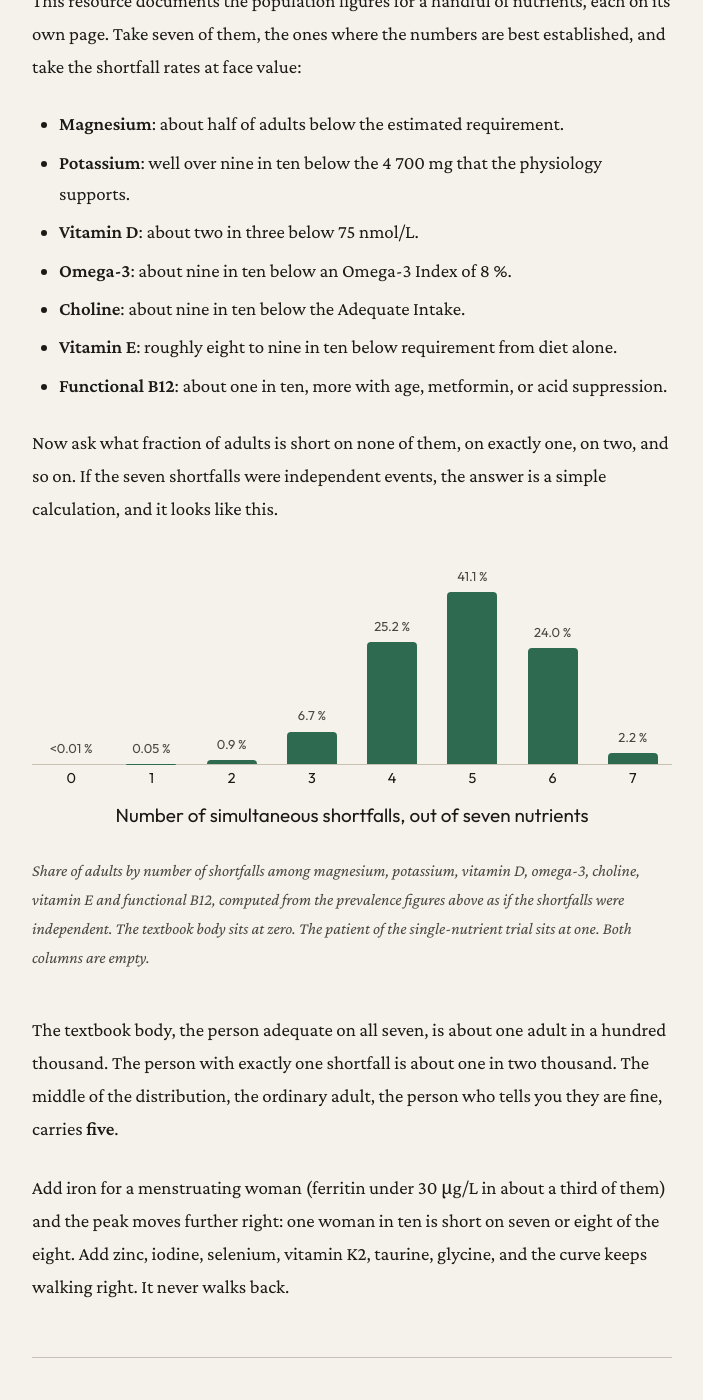
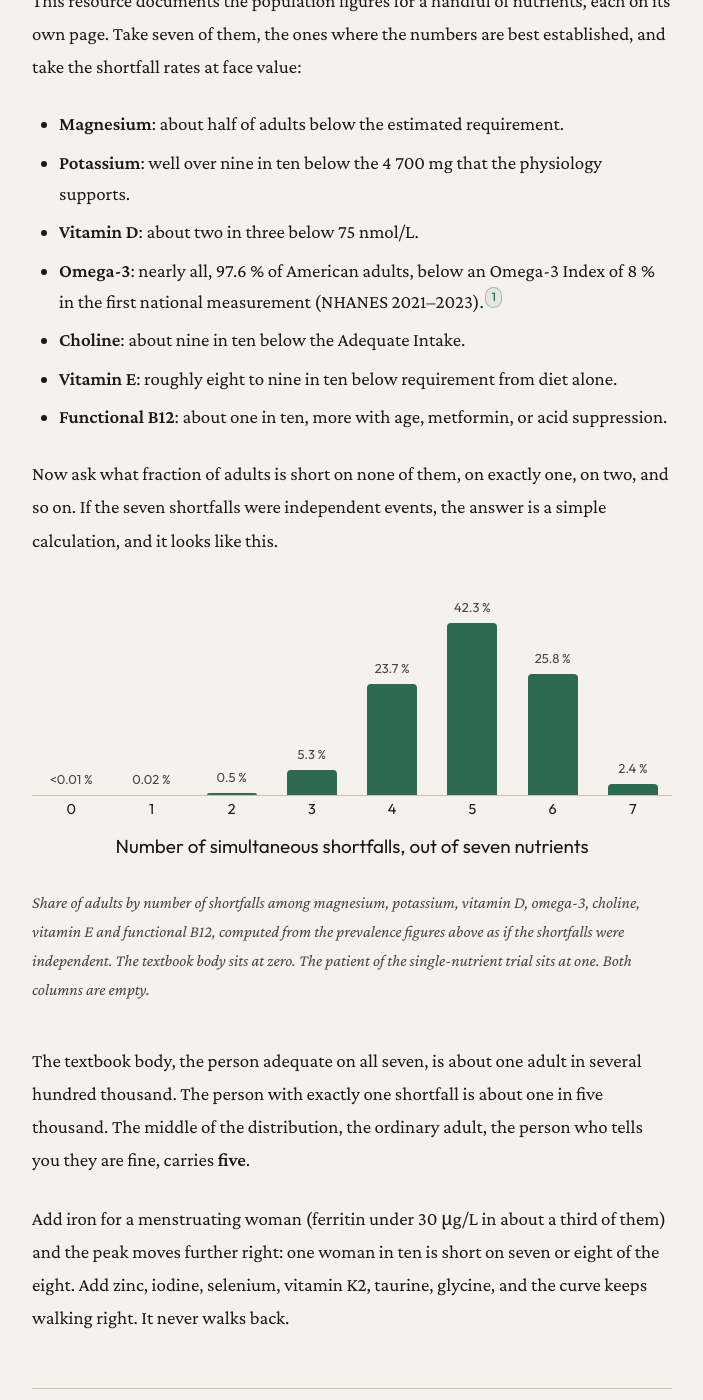
Before and after one commit to PerigGouanvic/physiological-rights, a Jekyll site: the page built from _editorials/the-textbook-body.md, in a window 1280 px wide and 1400 px high, scrolled down 2218 px. Shown: the whole window, without its empty margins (122-825 px from the left). Built offline with Jekyll 4.4.1, drawn with Linux system fonts in a browser that asks for light colours; some of the changed text lies outside the part shown.

Commit message:
textbook-body: omega-3 prevalence from first national Omega-3 Index measurement (97.6% <8%); histogram recomputed
- Single-shortfall adult now ~1 in 5,000 (was 1 in 2,000); zero-shortfall ~1 in 374,000
- Front-page standfirst updated accordingly

Co-Authored-By: Claude Opus 5.5 <noreply@anthropic.com>

```diff
--- a/_editorials/the-textbook-body.md
+++ b/_editorials/the-textbook-body.md
@@ -3,7 +3,7 @@ description: Most people believe they live in the first chapter of the biology t
   the one where every enzyme has its cofactor, with a small appendix for their asthma
   or their few extra pounds. The arithmetic of the population says otherwise. The patient
   with a single deficiency, around whom trials and protocols are built, is about one adult
-  in two thousand. The ordinary adult carries five.
+  in five thousand. The ordinary adult carries five.
 featured: true
 last_revised: November 2026
 layout: default
@@ -24,7 +24,7 @@ title: The Textbook Body
 
 # The Textbook Body
 
-*Most people believe they live in the first chapter of the biology textbook, with a small appendix for their asthma or their few extra pounds. The arithmetic of the population says otherwise. The patient with a single deficiency, around whom trials and protocols are built, is about one adult in two thousand. The ordinary adult carries five.*
+*Most people believe they live in the first chapter of the biology textbook, with a small appendix for their asthma or their few extra pounds. The arithmetic of the population says otherwise. The patient with a single deficiency, around whom trials and protocols are built, is about one adult in five thousand. The ordinary adult carries five.*
 
 ---
 
@@ -55,29 +55,29 @@ This resource documents the population figures for a handful of nutrients, each
 - **Magnesium**: about half of adults below the estimated requirement.
 - **Potassium**: well over nine in ten below the 4 700 mg that the physiology supports.
 - **Vitamin D**: about two in three below 75 nmol/L.
-- **Omega-3**: about nine in ten below an Omega-3 Index of 8 %.
+- **Omega-3**: nearly all, 97.6 % of American adults, below an Omega-3 Index of 8 % in the first national measurement (NHANES 2021–2023).{% include cite.html id="powers-2026" ex="results,abstract" %}
 - **Choline**: about nine in ten below the Adequate Intake.
 - **Vitamin E**: roughly eight to nine in ten below requirement from diet alone.
 - **Functional B12**: about one in ten, more with age, metformin, or acid suppression.
 
 Now ask what fraction of adults is short on none of them, on exactly one, on two, and so on. If the seven shortfalls were independent events, the answer is a simple calculation, and it looks like this.
 
-<figure class="deficit-histogram" role="img" aria-label="Distribution of the number of simultaneous shortfalls among seven nutrients, assuming independence. Zero: under 0.01 percent. One: 0.05 percent. Two: 0.9 percent. Three: 6.7 percent. Four: 25.2 percent. Five: 41.1 percent. Six: 24.0 percent. Seven: 2.2 percent.">
+<figure class="deficit-histogram" role="img" aria-label="Distribution of the number of simultaneous shortfalls among seven nutrients, assuming independence. Zero: under 0.01 percent. One: 0.02 percent. Two: 0.5 percent. Three: 5.3 percent. Four: 23.7 percent. Five: 42.3 percent. Six: 25.8 percent. Seven: 2.4 percent.">
   <div class="dh-plot">
-    <div class="dh-col" title="0 shortfalls: under 0.01 %"><span class="dh-val">&lt;0.01 %</span><span class="dh-bar" style="height:0%"></span><span class="dh-x">0</span></div>
-    <div class="dh-col" title="1 shortfall: 0.05 %"><span class="dh-val">0.05 %</span><span class="dh-bar" style="height:0.1%"></span><span class="dh-x">1</span></div>
-    <div class="dh-col" title="2 shortfalls: 0.9 %"><span class="dh-val">0.9 %</span><span class="dh-bar" style="height:2.2%"></span><span class="dh-x">2</span></div>
-    <div class="dh-col" title="3 shortfalls: 6.7 %"><span class="dh-val">6.7 %</span><span class="dh-bar" style="height:16.3%"></span><span class="dh-x">3</span></div>
-    <div class="dh-col" title="4 shortfalls: 25.2 %"><span class="dh-val">25.2 %</span><span class="dh-bar" style="height:61.3%"></span><span class="dh-x">4</span></div>
-    <div class="dh-col" title="5 shortfalls: 41.1 %"><span class="dh-val">41.1 %</span><span class="dh-bar" style="height:100%"></span><span class="dh-x">5</span></div>
-    <div class="dh-col" title="6 shortfalls: 24.0 %"><span class="dh-val">24.0 %</span><span class="dh-bar" style="height:58.4%"></span><span class="dh-x">6</span></div>
-    <div class="dh-col" title="7 shortfalls: 2.2 %"><span class="dh-val">2.2 %</span><span class="dh-bar" style="height:5.4%"></span><span class="dh-x">7</span></div>
+    <div class="dh-col" title="0 shortfalls: under 0.01 %"><span class="dh-val">&lt;0.01 %</span><span class="dh-bar" style="height:0.0%"></span><span class="dh-x">0</span></div>
+    <div class="dh-col" title="1 shortfall: 0.02 %"><span class="dh-val">0.02 %</span><span class="dh-bar" style="height:0.0%"></span><span class="dh-x">1</span></div>
+    <div class="dh-col" title="2 shortfalls: 0.5 %"><span class="dh-val">0.5 %</span><span class="dh-bar" style="height:1.2%"></span><span class="dh-x">2</span></div>
+    <div class="dh-col" title="3 shortfalls: 5.3 %"><span class="dh-val">5.3 %</span><span class="dh-bar" style="height:12.6%"></span><span class="dh-x">3</span></div>
+    <div class="dh-col" title="4 shortfalls: 23.7 %"><span class="dh-val">23.7 %</span><span class="dh-bar" style="height:56.0%"></span><span class="dh-x">4</span></div>
+    <div class="dh-col" title="5 shortfalls: 42.3 %"><span class="dh-val">42.3 %</span><span class="dh-bar" style="height:100%"></span><span class="dh-x">5</span></div>
+    <div class="dh-col" title="6 shortfalls: 25.8 %"><span class="dh-val">25.8 %</span><span class="dh-bar" style="height:61.0%"></span><span class="dh-x">6</span></div>
+    <div class="dh-col" title="7 shortfalls: 2.4 %"><span class="dh-val">2.4 %</span><span class="dh-bar" style="height:5.6%"></span><span class="dh-x">7</span></div>
   </div>
   <p class="dh-axis">Number of simultaneous shortfalls, out of seven nutrients</p>
   <figcaption>Share of adults by number of shortfalls among magnesium, potassium, vitamin D, omega-3, choline, vitamin E and functional B12, computed from the prevalence figures above as if the shortfalls were independent. The textbook body sits at zero. The patient of the single-nutrient trial sits at one. Both columns are empty.</figcaption>
 </figure>
 
-The textbook body, the person adequate on all seven, is about one adult in a hundred thousand. The person with exactly one shortfall is about one in two thousand. The middle of the distribution, the ordinary adult, the person who tells you they are fine, carries **five**.
+The textbook body, the person adequate on all seven, is about one adult in several hundred thousand. The person with exactly one shortfall is about one in five thousand. The middle of the distribution, the ordinary adult, the person who tells you they are fine, carries **five**.
 
 Add iron for a menstruating woman (ferritin under 30 μg/L in about a third of them) and the peak moves further right: one woman in ten is short on seven or eight of the eight. Add zinc, iodine, selenium, vitamin K2, taurine, glycine, and the curve keeps walking right. It never walks back.
 
@@ -89,7 +89,7 @@ Now look at the column for one.
 
 That column is where medicine lives. The clinical trial that tests magnesium gives magnesium, and only magnesium, to people who are assumed to be otherwise replete, and measures whether something improves. The protocol that treats iron deficiency treats iron. The textbook chapter on B12 describes the B12-deficient patient as a textbook body with one cofactor removed. Every one of these designs presupposes a person with a single gap in an otherwise complete body.
 
-That person is one adult in two thousand. The trials are run on the other 1 999.
+That person is one adult in five thousand. The trials are run on the other 4 999.
 
 When the magnesium trial on people who are also short on potassium, vitamin D, omega-3 and choline comes back with a modest or null effect, the conclusion printed in the abstract is that magnesium does little. The conclusion the arithmetic supports is different: one missing letter was handed back to people missing four others, and the word still could not be spelled. (On why a single restored nutrient so often cannot show its effect, see [One Missing Letter](/critique/one-missing-letter/) and [Calibrated for Nothing](/critique/calibrated-for-nothing/).)
 
```
Also changed, not shown: _audit/verification/the-textbook-body.md (+5 -0 lines), index.md (+1 -1 lines).
